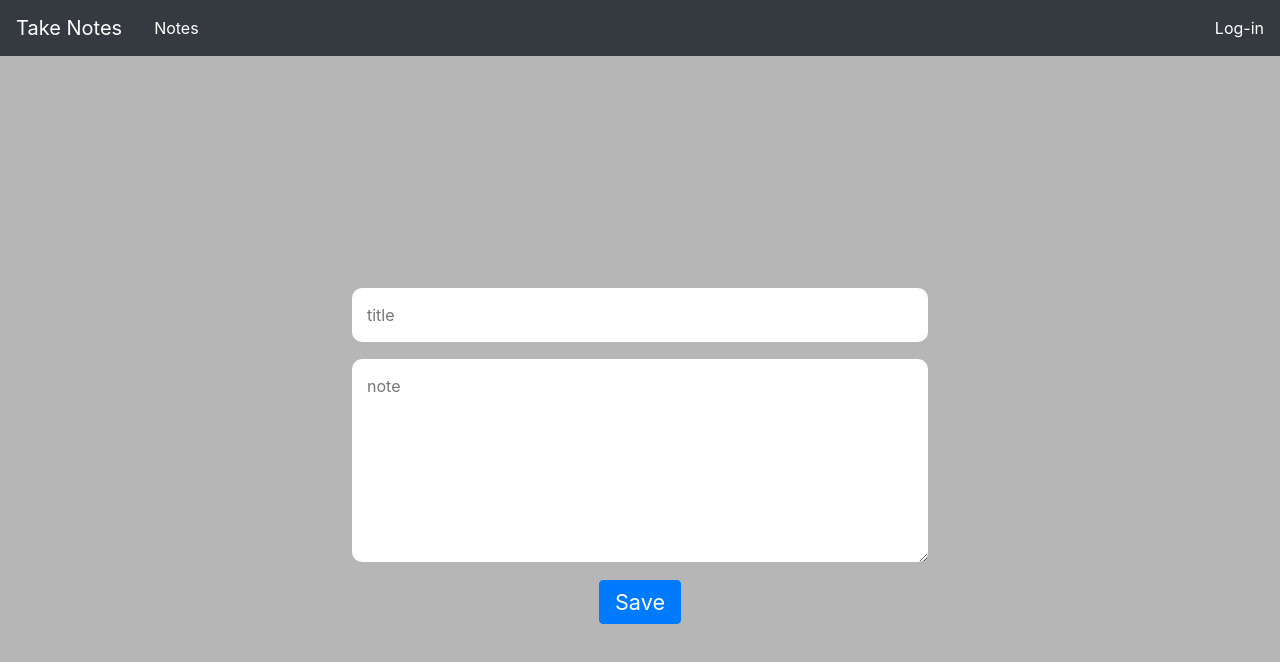
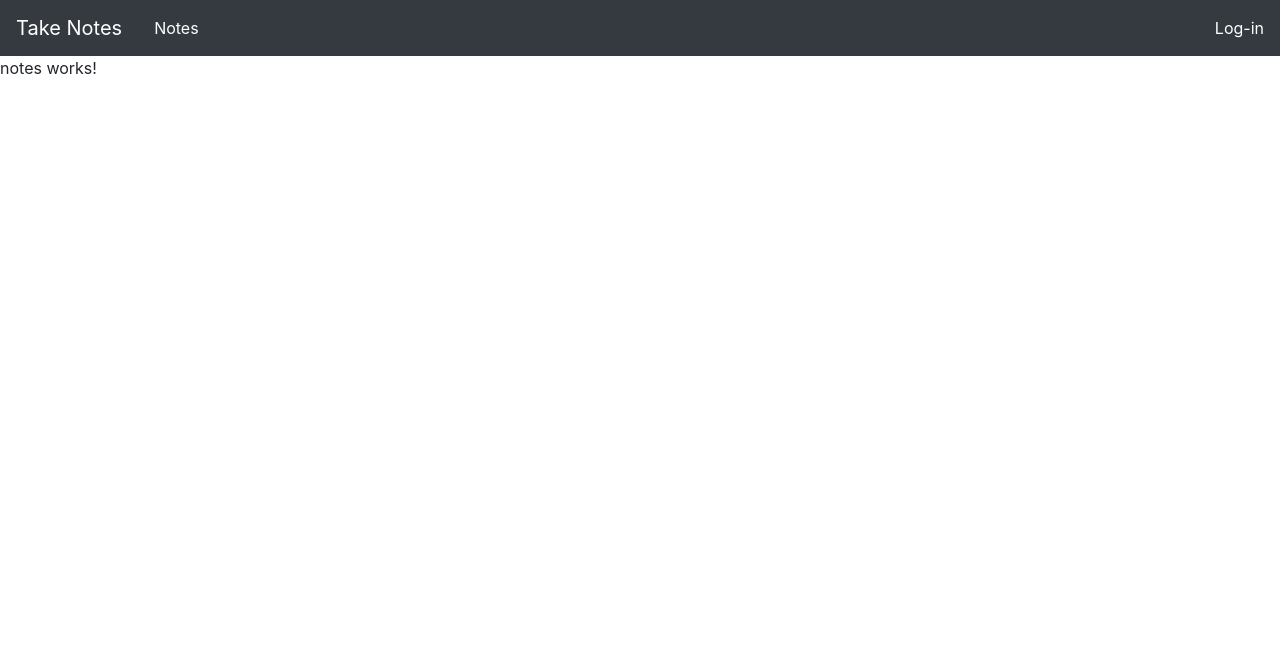
Before and after one commit to rohit21p/takenotes, an Angular app: page /notes in a window 1280 px wide. Shown: the top 662 px of the page. Built offline with nearby package versions, Linux system fonts and the light colour scheme.

Commit message:
configured routes

```diff
--- a/src/app/app.component.html
+++ b/src/app/app.component.html
@@ -1,2 +1,2 @@
 <app-navbar></app-navbar>
-<app-add-note></app-add-note>
+<router-outlet></router-outlet>
```
Also changed, not shown: src/app/app.module.ts (+14 -1 lines).
